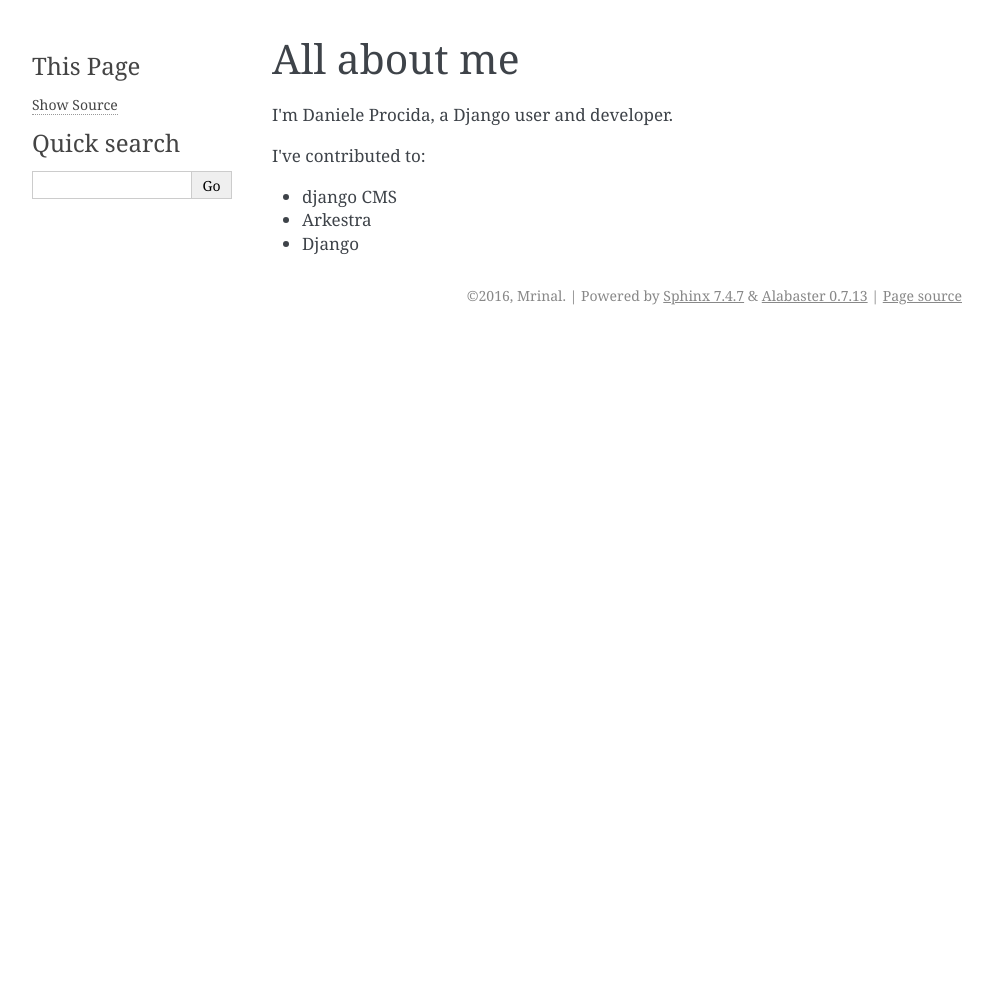
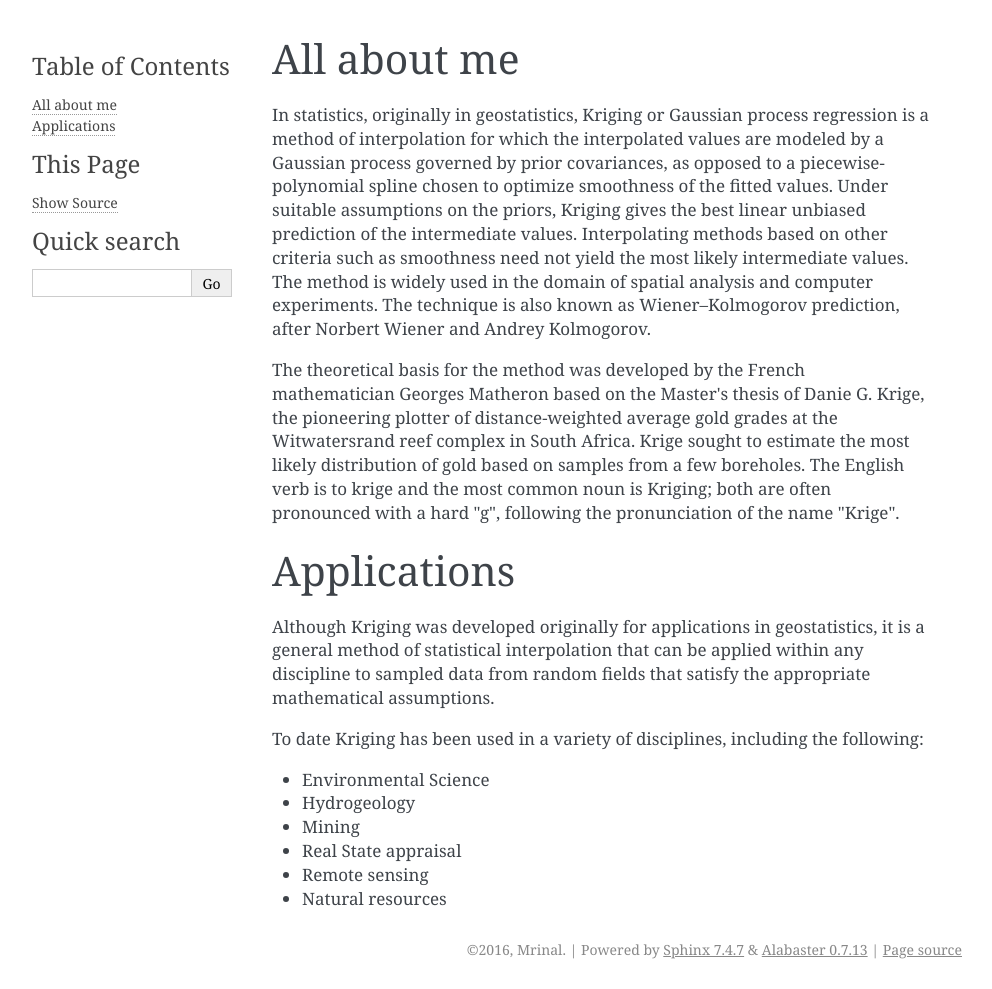
Before and after one commit to mpcsdspa/learn, a Sphinx documentation site: the page built from my-first-docs/source/all-about-me.rst, in a window 1280 px wide. Shown: the whole page, without its empty margins (148-1140 px from the left). Built offline with Sphinx 7.4.7, drawn with Linux system fonts in a browser that asks for light colours; before the commit the page ends 900 px from its top, so only the background shows below that.

Commit message:
intro to pykriging

```diff
--- a/my-first-docs/source/all-about-me.rst
+++ b/my-first-docs/source/all-about-me.rst
@@ -2,10 +2,21 @@
 All about me
 ############
 
-I'm Daniele Procida, a Django user and developer.
+In statistics, originally in geostatistics, Kriging or Gaussian process regression is a method of interpolation for which the interpolated values are modeled by a Gaussian process governed by prior covariances, as opposed to a piecewise-polynomial spline chosen to optimize smoothness of the fitted values. Under suitable assumptions on the priors, Kriging gives the best linear unbiased prediction of the intermediate values. Interpolating methods based on other criteria such as smoothness need not yield the most likely intermediate values. The method is widely used in the domain of spatial analysis and computer experiments. The technique is also known as Wiener–Kolmogorov prediction, after Norbert Wiener and Andrey Kolmogorov.
 
-I've contributed to:
+The theoretical basis for the method was developed by the French mathematician Georges Matheron based on the Master's thesis of Danie G. Krige, the pioneering plotter of distance-weighted average gold grades at the Witwatersrand reef complex in South Africa. Krige sought to estimate the most likely distribution of gold based on samples from a few boreholes. The English verb is to krige and the most common noun is Kriging; both are often pronounced with a hard "g", following the pronunciation of the name "Krige".
 
-*   django CMS
-*   Arkestra
-*   Django
+############
+Applications
+############
+
+Although Kriging was developed originally for applications in geostatistics, it is a general method of statistical interpolation that can be applied within any discipline to sampled data from random fields that satisfy the appropriate mathematical assumptions.
+
+To date Kriging has been used in a variety of disciplines, including the following:
+
+*   Environmental Science
+*   Hydrogeology
+*   Mining
+*   Real State appraisal
+*   Remote sensing
+*   Natural resources
--- a/my-first-docs/source/conf.py
+++ b/my-first-docs/source/conf.py
@@ -58,7 +58,7 @@ source_suffix = '.rst'
 master_doc = 'index'
 
 # General information about the project.
-project = u'Learn'
+project = u'Pykriging'
 copyright = u'2016, Mrinal'
 author = u'Mrinal'
 
--- a/my-first-docs/source/index.rst
+++ b/my-first-docs/source/index.rst
@@ -3,7 +3,7 @@
    You can adapt this file completely to your liking, but it should at least
    contain the root `toctree` directive.
 
-Welcome to Learn's documentation!
+Welcome to PyKriging's documentation!
 =================================
 
 .. toctree::
```
